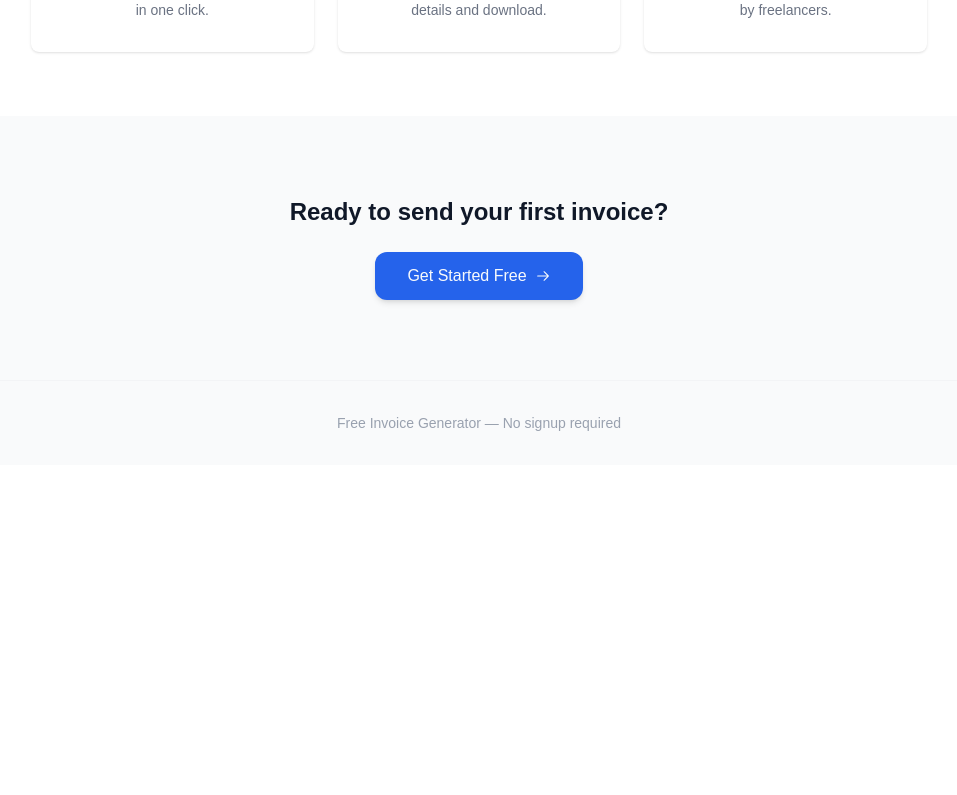
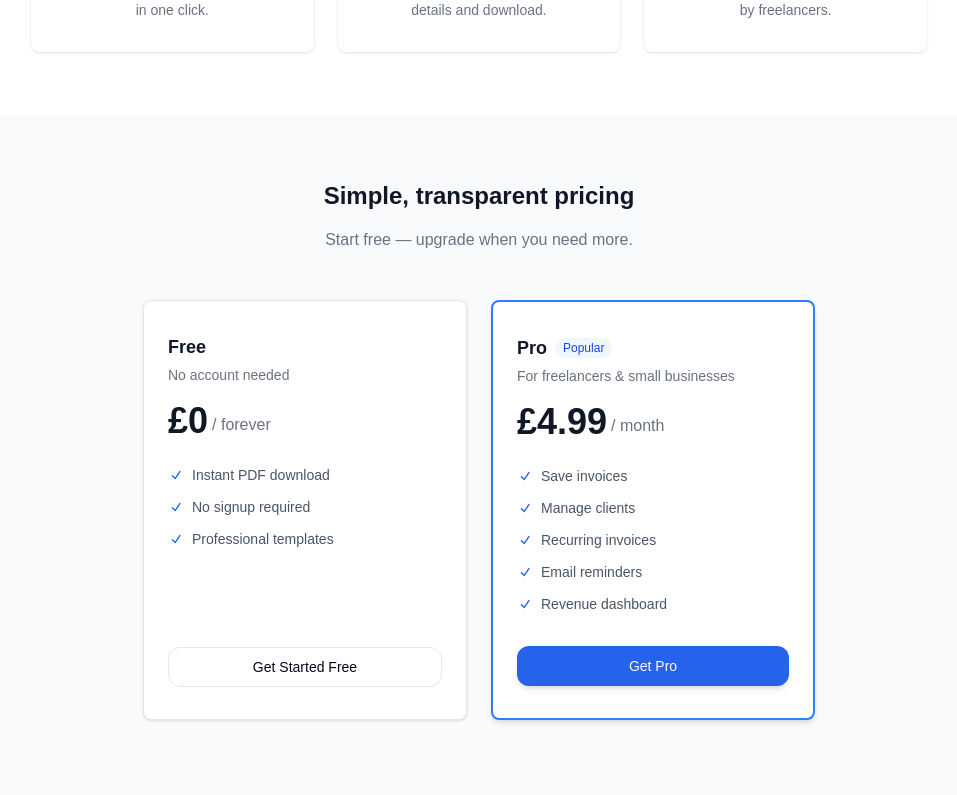
Before and after one commit to BenStaite/invoice-generator, a Next.js app: page / in a window 1280 px wide. Shown: the part 885-1680 px from the top of the page, without its empty margins (161-1118 px from the left). Before the commit the page ends 1350 px from the top, so only its background shows below. Built offline with nearby package versions, Linux system fonts and the light colour scheme; no server answers.

Commit message:
ee0bf25c Write landing page copy for Pro tier and update pricing section

```diff
--- a/app/page.tsx
+++ b/app/page.tsx
@@ -128,6 +128,72 @@ export default function LandingPage() {
           </div>
         </section>
 
+        {/* Pricing */}
+        <section className="py-16 px-4 bg-gray-50 dark:bg-gray-900">
+          <div className="max-w-4xl mx-auto">
+            <h2 className="text-2xl font-bold text-gray-900 dark:text-gray-100 text-center mb-4">
+              Simple, transparent pricing
+            </h2>
+            <p className="text-gray-500 text-center mb-12">
+              Start free — upgrade when you need more.
+            </p>
+            <div className="grid grid-cols-1 sm:grid-cols-2 gap-6 max-w-2xl mx-auto">
+              {/* Free */}
+              <Card className="border border-gray-200 dark:border-gray-700 shadow-sm">
+                <CardContent className="pt-8 pb-8 flex flex-col h-full">
+                  <div className="mb-6">
+                    <h3 className="text-lg font-bold text-gray-900 dark:text-gray-100 mb-1">Free</h3>
+                    <p className="text-gray-500 text-sm mb-4">No account needed</p>
+                    <div className="flex items-end gap-1">
+                      <span className="text-4xl font-bold text-gray-900 dark:text-gray-100">£0</span>
+                      <span className="text-gray-500 mb-1">/ forever</span>
+                    </div>
+                  </div>
+                  <ul className="space-y-3 mb-8 flex-1">
+                    {["Instant PDF download", "No signup required", "Professional templates"].map((feature) => (
+                      <li key={feature} className="flex items-center gap-2 text-sm text-gray-600 dark:text-gray-300">
+                        <CheckIcon className="w-4 h-4 text-blue-600 flex-shrink-0" />
+                        {feature}
+                      </li>
+                    ))}
+                  </ul>
+                  <Button asChild variant="outline" className="w-full rounded-xl">
+                    <Link href="/invoice">Get Started Free</Link>
+                  </Button>
+                </CardContent>
+              </Card>
+
+              {/* Pro */}
+              <Card className="border-2 border-blue-500 shadow-md">
+                <CardContent className="pt-8 pb-8 flex flex-col h-full">
+                  <div className="mb-6">
+                    <div className="flex items-center gap-2 mb-1">
+                      <h3 className="text-lg font-bold text-gray-900 dark:text-gray-100">Pro</h3>
+                      <span className="text-xs font-medium bg-blue-50 text-blue-700 px-2 py-0.5 rounded-full">Popular</span>
+                    </div>
+                    <p className="text-gray-500 text-sm mb-4">For freelancers &amp; small businesses</p>
+                    <div className="flex items-end gap-1">
+                      <span className="text-4xl font-bold text-gray-900 dark:text-gray-100">£4.99</span>
+                      <span className="text-gray-500 mb-1">/ month</span>
+                    </div>
+                  </div>
+                  <ul className="space-y-3 mb-8 flex-1">
+                    {["Save invoices", "Manage clients", "Recurring invoices", "Email reminders", "Revenue dashboard"].map((feature) => (
+                      <li key={feature} className="flex items-center gap-2 text-sm text-gray-600 dark:text-gray-300">
+                        <CheckIcon className="w-4 h-4 text-blue-600 flex-shrink-0" />
+                        {feature}
+                      </li>
+                    ))}
+                  </ul>
+                  <Button asChild className="w-full rounded-xl shadow-md">
+                    <Link href="/auth/signup">Get Pro</Link>
+                  </Button>
+                </CardContent>
+              </Card>
+            </div>
+          </div>
+        </section>
+
         {/* CTA */}
         <section className="py-20 px-4 text-center">
           <div className="max-w-xl mx-auto">
```
